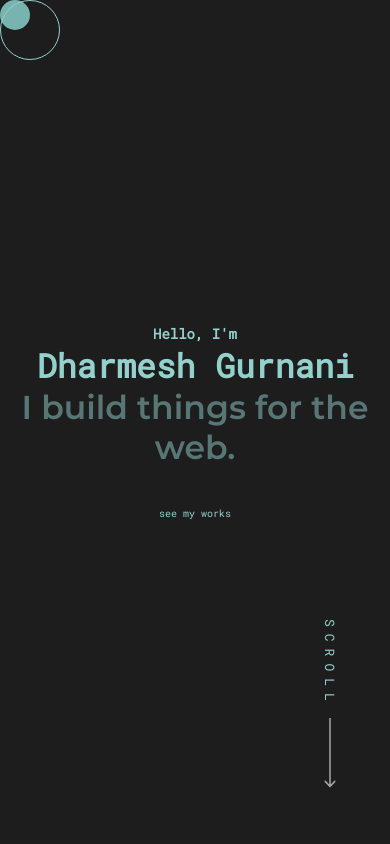
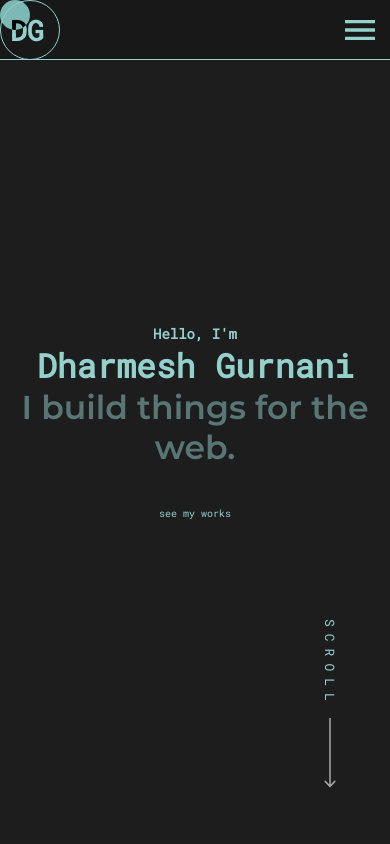
Before and after one commit to dharmeshgurnani/portfolio, a React (Create React App) app: page /#/ in a window 390 px wide. Shown: the top 844 px of the page. Built offline with nearby package versions, Linux system fonts and the light colour scheme; some icons are missing; a web font is replaced by a local one.

Commit message:
bugfix:mobile nav fix

```diff
--- a/src/client/scss/components/NavMenu.scss
+++ b/src/client/scss/components/NavMenu.scss
@@ -86,7 +86,6 @@
     height: 60px;
     width: 100%;
     left: 0;
-    top: -15rem;
     padding: 0;
     background: var(--OnSecondary);
     border-right: 0;
```
